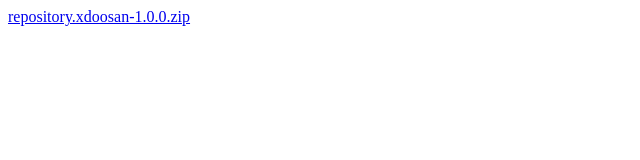
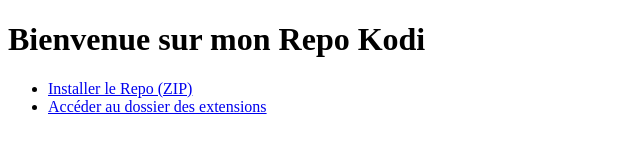
Before and after one commit to xDooSan/kodi.pov, a plain HTML site: page index.html in a window 1280 px wide. Shown: the whole page, without its empty margins (0-640 px from the left). Drawn offline with Linux system fonts and the light colour scheme.

Commit message:
mise à jour index

```diff
--- a/index.html
+++ b/index.html
@@ -1,2 +1,11 @@
 <!DOCTYPE html>
-<a href="repository.xdoosan-1.0.0.zip">repository.xdoosan-1.0.0.zip</a>
+<html>
+<head><title>Mon Depot Kodi</title></head>
+<body>
+    <h1>Bienvenue sur mon Repo Kodi</h1>
+    <ul>
+        <li><a href="repository.xdoosan-1.0.0.zip">Installer le Repo (ZIP)</a></li>
+        <li><a href="zips/">Accéder au dossier des extensions</a></li>
+    </ul>
+</body>
+</html>
```
